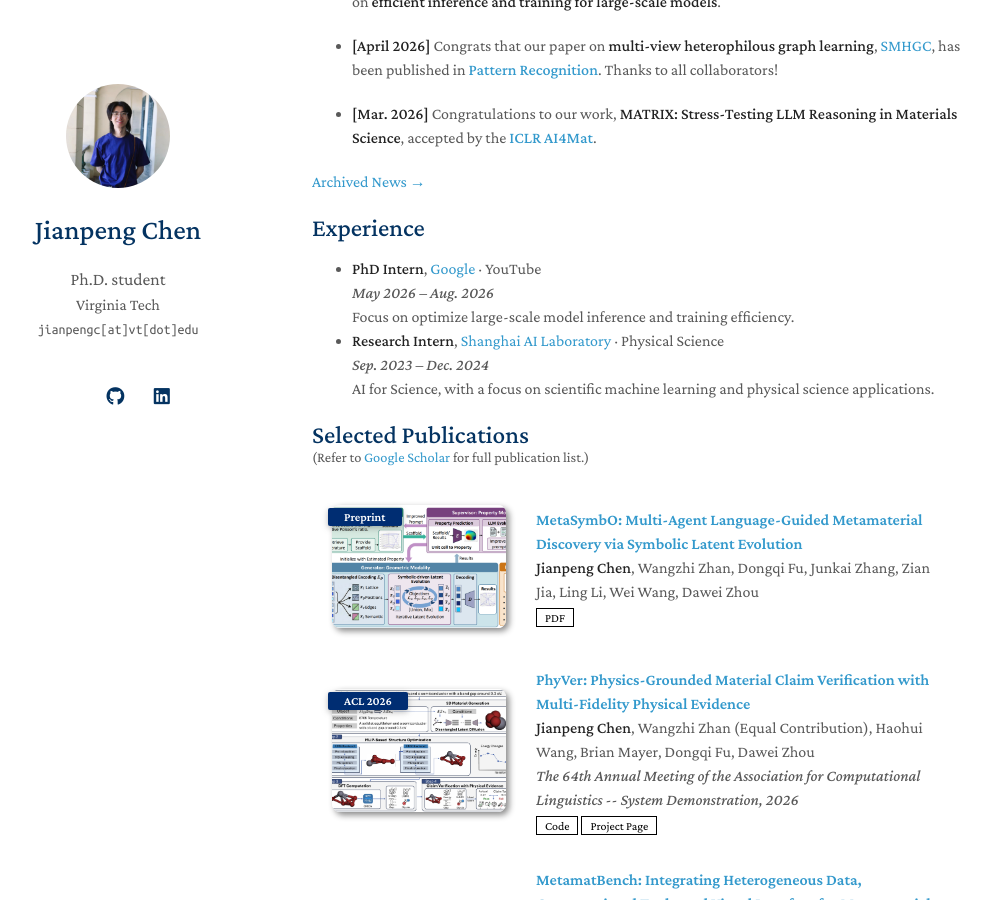
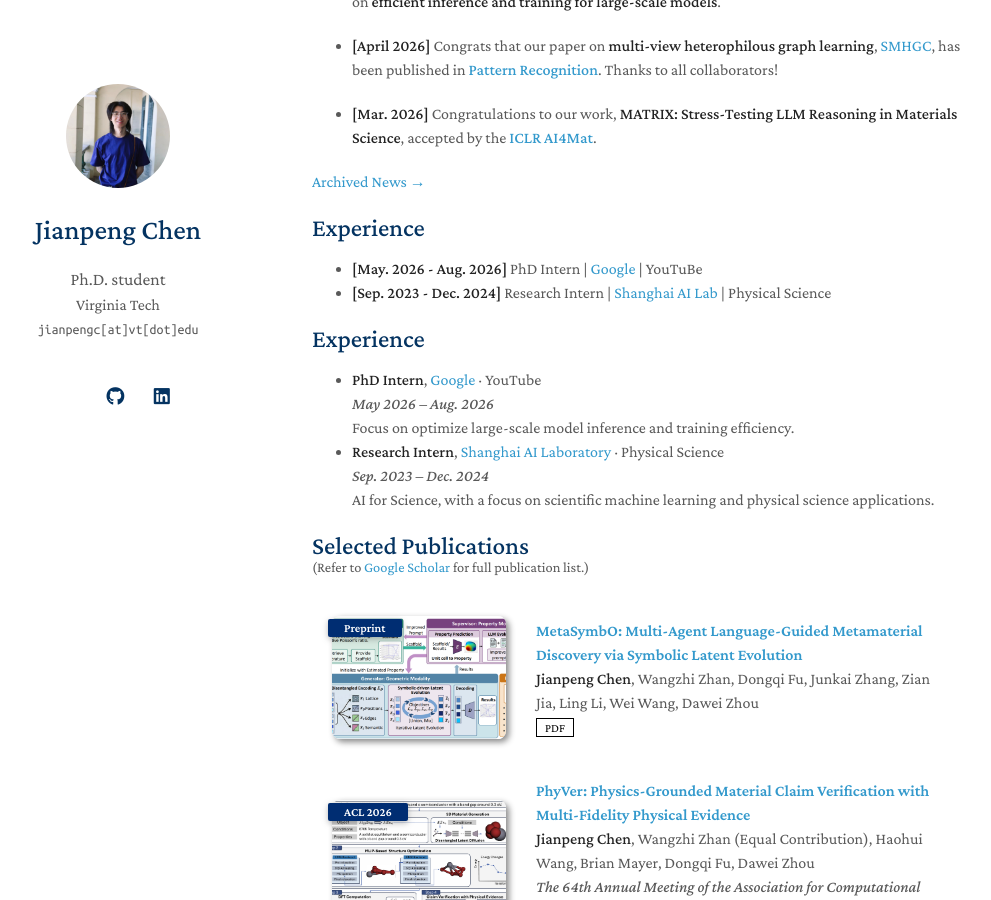
Before and after one commit to cjpcool/cjpcool.github.io, a Jekyll site: the page built from index.md, in a window 1280 px wide and 900 px high, scrolled down 861 px. Shown: the whole window, without its empty margins (158-1149 px from the left). Built offline with Jekyll 4.4.1, drawn with Linux system fonts in a browser that asks for light colours; a style sheet for code colours, icons or effects is not loaded; our own code applies the rules of GitHub Pages for plain Markdown files.

Commit message:
Update index.md

```diff
--- a/index.md
+++ b/index.md
@@ -23,11 +23,9 @@
 [Archived News →](/news/)
 
 
-<!--
 ## Experience
- - **[May. 2026 - Aug. 2026]** Internship on Model inference efficiency \| [Google]() \| YouTuBe
+ - **[May. 2026 - Aug. 2026]** PhD Intern \| [Google](https://www.google.com/) \| YouTuBe
  - **[Sep. 2023 - Dec. 2024]** Research Intern \| [Shanghai AI Lab](https://www.shlab.org.cn/) \| Physical Science
--->
 
 ## Experience
 
```
